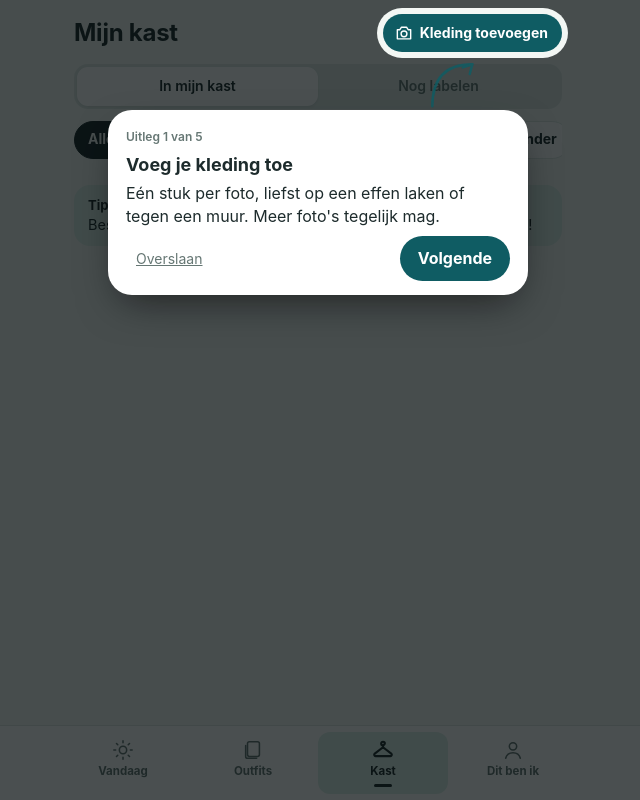
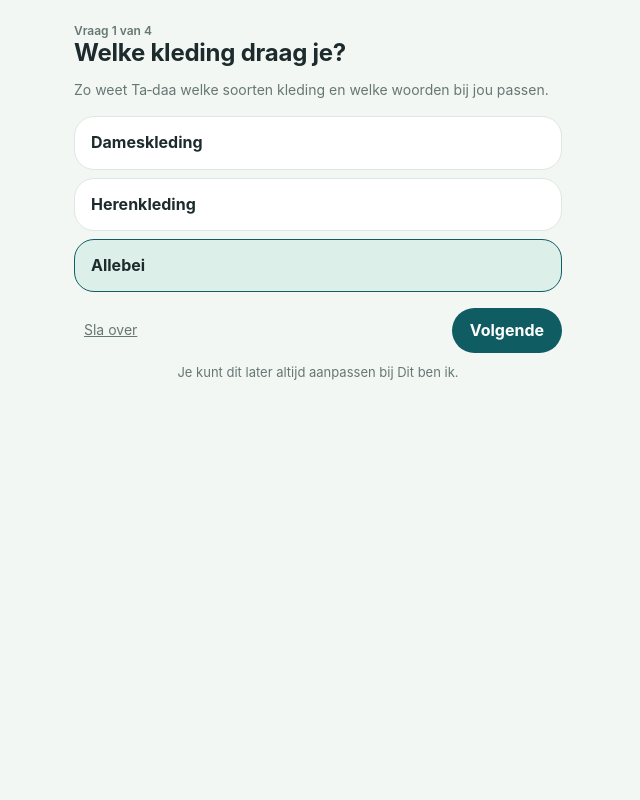
Before and after one commit to Denkstroom/ta-daa, a plain HTML site: page index.html in a window 1280 px wide. Both pictures are taken after a click on the button "Liever in de browser gebruiken". Shown: the whole page, without its empty margins (322-962 px from the left). Drawn offline with Linux system fonts and the light colour scheme.

Commit message:
Ta-daa 1.6: startvragenlijst, nieuwe uitleg in 4 stappen, rechte pijl
Co-Authored-By: Claude Opus 5.5 <noreply@anthropic.com>

```diff
--- a/index.html
+++ b/index.html
@@ -108,6 +108,12 @@ h3{font-size:15px;margin:0 0 8px;font-weight:700}
 .wat{font-size:17px;margin:6px 0 8px}
 .app-icoon{width:84px;height:84px;border-radius:20px;margin:16px auto 10px;display:block;box-shadow:0 8px 20px -8px rgba(0,0,0,.4)}
 .welkom-kop{color:var(--accent);font-size:26px}
+.instellen{padding-top:8px}
+.keuzelijst{display:grid;gap:8px;margin:16px 0}
+.keuzelijst .secundair{justify-content:flex-start;flex-direction:column;align-items:flex-start;text-align:left;border-radius:20px;padding:14px 16px;font-size:16px}
+.keuzelijst .secundair small{font-weight:400;color:var(--mut);font-size:13px}
+.keuzelijst .secundair[aria-pressed="true"]{border-color:var(--accent);background:var(--accent-zacht)}
+.instellen-nav{margin-top:18px}
 .gate{list-style:none;margin:16px 0;padding:0;display:flex;flex-direction:column;gap:10px}
 .gate-stap{display:flex;gap:12px;align-items:center;background:var(--vlak);border-radius:20px;padding:10px 14px;font-size:15.5px}
 .gate-nr{flex:none;width:28px;height:28px;border-radius:50%;background:var(--accent);color:var(--op-accent);display:grid;place-items:center;font-weight:700;font-size:14px}
@@ -597,6 +603,7 @@ const ZIN=[["alles","Alles"],...BEHOEFTES];
 function zinNu(){return Object.keys(behoefte).find(k=>behoefte[k])||"alles";}
 function vandaag(){
   if(moetEerstBeginscherm()) return beginscherm();
+  if(SITE&&!S.ingesteld&&!S.welkom&&TS<0) return instellen();
   if(SITE&&!S.welkom&&TS<0) return welkom();
   const open=S.gedragen.filter(g=>!g.klaar).slice(-1)[0];
   const tijdVoorVraag=open&&(open.datum<vandaagDatum()||new Date().getHours()>=17);   // pas 's avonds of de volgende dag
@@ -612,7 +619,7 @@ function vandaag(){
   ${politie?`<div class="politie" role="status"><b>Modepolitie</b>${MODEPOLITIE[politie]}</div>`:""}
   ${o?`<button class="tafel" id="open" aria-label="Bekijk deze outfit laag voor laag">${polaroids(o.stukken)}</button>
     <div class="knoppen"><button class="secundair rond" id="andere" aria-label="Laat een andere outfit zien">${ICO.wissel}</button><button class="primair" id="aan">Trek ik aan</button></div>`
-  :kleding<2?`<div class="leeg-staat"><b>Je kast is nog leeg</b><br>Voeg eerst wat kleding toe. Dan gaat Ta-daa voor je combineren.</div><button class="primair" id="naarkast" style="margin-top:10px">Kleding toevoegen</button>${TIP_ONLINE}`
+  :kleding<2?`<div class="leeg-staat"><b>Je kast is nog leeg</b><br>Voeg eerst wat kleding toe. Dan gaat Ta-daa voor je combineren.</div><button class="primair" id="naarkast" style="margin-top:10px">Kleding toevoegen</button>`
   :`<div class="leeg-staat">Geen outfits voor ${weerNaam.toLowerCase()} weer${zinNu()!=="alles"?" die "+zinNaam.toLowerCase()+" zijn":""}. Tik op het weer of op "Zin in" om te wisselen.</div>`}`;
   if(o){
     $("#andere").onclick=()=>{overgeslagen(o.nr);plek++;andereTeller++;vandaag();};
@@ -981,11 +988,10 @@ function beginscherm(){
   scrollTo(0,0);
 }
 const TOUR=[ // wijst op de schermen zelf aan wat je doet
-  {tab:"kast",doel:"#plus",kop:"Voeg je kleding toe",tekst:"Eén stuk per foto, liefst op een effen laken of tegen een muur. Meer foto's tegelijk mag."},
-  {tab:"kast",doel:'[data-w="labelen"]',kop:"Vertel per stuk wat het is",tekst:"Je nieuwe foto's komen hier. Tik ze één voor één aan: wat het is, de kleur, voor welk weer en hoe het voelt."},
-  {tab:"ik",doel:'nav [data-tab="ik"]',kop:"Vertel wie je bent",tekst:"Kies wat je graag laat zien en welke regels je wilt. Ta-daa houdt er rekening mee."},
-  {tab:"vandaag",doel:".wissels",kop:"Laat je verrassen",tekst:"Tik op het weer en waar je zin in hebt, Ta-daa stelt een outfit voor."},
-  {tab:"outfits",doel:'nav [data-tab="outfits"]',kop:"Vertel hoe het voelde",tekst:"Na het dragen vraagt Ta-daa hoe het voelde. Eén tik is genoeg. Je outfits en favorieten staan hier."}];
+  {tab:"kast",doel:"#plus",kop:"Voeg je kleding toe",tekst:"Maak een foto van één kledingstuk, het liefst op een effen ondergrond. Of maak screenshots van je online aankopen."},
+  {tab:"kast",doel:".seg",kop:"Je kleding komt hier te staan",tekst:"Blader door je kledingstukken en voeg wat informatie toe, zodat Ta‑daa zo goed mogelijk voor je werkt."},
+  {tab:"vandaag",doel:".wissels",kop:"Laat je verrassen",tekst:"Tik op het weer en waar je zin in hebt, Ta‑daa stelt een outfit voor."},
+  {tab:"outfits",doel:'nav [data-tab="outfits"]',kop:"Optioneel: vertel hoe het voelde",tekst:"Na het dragen vraagt Ta‑daa hoe je outfit voelde, om beter op je wensen af te stemmen. Al je outfits staan hier."}];
 let TS=-1;
 function startTour(){ TS=0; tekenTour(); }
 function tourVolgende(klaar){
@@ -1004,13 +1010,12 @@ function tekenTour(){
       <p class="tour-label">Uitleg ${TS+1} van ${TOUR.length}</p><h3>${esc(st.kop)}</h3><p>${esc(st.tekst)}</p>
       <div class="tour-nav">${laatste?"<span></span>":'<button class="link" id="tour-over">Overslaan</button>'}<button class="primair" id="tour-verder">${laatste?"Aan de slag!":"Volgende"}</button></div></div>`;
   // wolkje onder het doel als het past, anders erboven; ertussen ruimte voor de pijl
-  const w=box.querySelector(".tour-wolk"), h=w.offsetHeight, gat=52, boven=r.top-pad, onder=r.bottom+pad;
+  const w=box.querySelector(".tour-wolk"), h=w.offsetHeight, gat=40, boven=r.top-pad, onder=r.bottom+pad;
   const kant=onder+gat+h<=H-12?"onder":"boven";
   w.style.top=(kant==="onder"?onder+gat:Math.max(12,boven-gat-h))+"px";
   const wr=w.getBoundingClientRect(), cx=Math.min(Math.max(r.left+r.width/2,28),W-28);
-  const sx=Math.min(Math.max(cx-40,wr.left+40),wr.right-40), sy=kant==="onder"?wr.top-4:wr.bottom+4, ey=kant==="onder"?onder+6:boven-6;
-  const k=10, hoek=Math.atan2(ey-sy,cx-sx), kop=a=>`${cx-k*Math.cos(hoek+a)},${ey-k*Math.sin(hoek+a)}`;
-  box.querySelector(".tour-pijl").innerHTML=`<path d="M${sx},${sy} Q${sx},${ey} ${cx},${ey}"/><path d="M${kop(.5)} L${cx},${ey} L${kop(-.5)}"/>`;
+  const sy=kant==="onder"?wr.top-6:wr.bottom+6, ey=kant==="onder"?onder+6:boven-6, k=9, r1=kant==="onder"?-1:1;
+  box.querySelector(".tour-pijl").innerHTML=`<path d="M${cx},${sy} L${cx},${ey}"/><path d="M${cx-k},${ey-r1*k} L${cx},${ey} L${cx+k},${ey-r1*k}"/>`;
   $("#tour-verder").onclick=()=>tourVolgende(laatste);
   if($("#tour-over")) $("#tour-over").onclick=()=>tourVolgende(true);
 }
@@ -1019,9 +1024,37 @@ const STAPPEN=[
   ["Voeg je kleding toe","Eén stuk per foto, liefst op een effen laken of tegen een muur. Meer foto's tegelijk mag."],
   ["Vertel per stuk wat het is","Wat het is, de kleur, voor welk weer en hoe het voelt. Ta-daa doet alvast een voorstel voor de kleur."],
   ["Vertel wie je bent","Bij Dit ben ik kies je wat je graag laat zien en welke regels je wilt."],
-  ["Laat je verrassen","Tik op het weer en waar je zin in hebt, Ta-daa stelt een outfit voor."],
+  ["Laat je verrassen","Tik op het weer en waar je zin in hebt, Ta‑daa stelt een outfit voor."],
   ["Vertel hoe het voelde","Eén tik na het dragen is genoeg. Zo leert Ta-daa wat bij jou past."]];
 const stappenHtml=()=>`<ol class="stappen genummerd">${STAPPEN.map(([t,u])=>`<li><b>${t}</b><span>${u}</span></li>`).join("")}</ol>`;
+const VRAGEN=["kleding","zien","kleurtype","hakken"];
+function instellen(i=0){
+  const p=P(), vragen=VRAGEN.filter(v=>!(v==="hakken"&&heren())), v=vragen[i], laatste=i===vragen.length-1;
+  const mag=z=>p.zones[z]||"mm";
+  const inhoud={
+    kleding:`<h1>Welke kleding draag je?</h1><p class="mut">Zo weet Ta‑daa welke soorten kleding en welke woorden bij jou passen.</p>
+      <div class="keuzelijst">${[["dames","Dameskleding"],["heren","Herenkleding"],["allebei","Allebei"]].map(([k,t])=>`<button class="secundair" data-afd="${k}" aria-pressed="${p.afdeling===k}">${t}</button>`).join("")}</div>`,
+    zien:`<h1>Wat laat je graag zien?</h1><p class="mut">Tik een plek om te wisselen. Er is geen goed of fout: het gaat erom waar jij je fijn in voelt.</p>
+      <div class="pop">${POP}${zones().map(([z,t])=>`<button class="zone" data-zone="${z}" data-stand="${mag(z)}" style="left:${ZONEPLEK[z][0]}px;top:${ZONEPLEK[z][1]}px">${t}</button>`).join("")}</div>
+      <div class="legenda"><span><i style="background:var(--accent)"></i>laat ik graag zien</span><span><i style="background:var(--vlak);border:1.5px solid var(--lijn)"></i>maakt niet uit</span><span><i style="border:1.5px dashed var(--mut)"></i>liever bedekt</span></div>`,
+    kleurtype:`<h1>Weet je je kleurtype?</h1><p class="mut">Dan kiest Ta-daa kleuren die je goed staan. Weet je het niet? Geen probleem.</p>
+      <div class="keuzelijst">${Object.entries(KLEURTYPES).map(([k,w])=>`<button class="secundair" data-kt="${k}" aria-pressed="${p.kleurtype===k}">${w[0]}${k!=="onbekend"?`<small>${w[1]}</small>`:""}</button>`).join("")}</div>`,
+    hakken:`<h1>Draag je graag hakken?</h1><p class="mut">Zo weet Ta‑daa of outfits met hakken vaak langs mogen komen.</p>
+      <div class="keuzelijst"><button class="secundair" data-hak="0" aria-pressed="${!p.comfort.geenHakken}">Ja, prima</button><button class="secundair" data-hak="1" aria-pressed="${!!p.comfort.geenHakken}">Liever niet</button></div>`};
+  app.innerHTML=`<div class="instellen"><p class="tour-label">Vraag ${i+1} van ${vragen.length}</p>${inhoud[v]}
+    <div class="tour-nav instellen-nav">${i?'<button class="link" id="vorige">Vorige</button>':'<button class="link" id="slaover">Sla over</button>'}<button class="primair" id="verder">${laatste?"Klaar":"Volgende"}</button></div>
+    <p class="mut" style="text-align:center;margin-top:10px;font-size:13px">Je kunt dit later altijd aanpassen bij Dit ben ik.</p></div>`;
+  const zet=f=>{S.profiel=p;f(p);bewaar();_ideeCache=null;instellen(i);};
+  app.querySelectorAll("[data-afd]").forEach(b=>b.onclick=()=>zet(p=>p.afdeling=b.dataset.afd));
+  app.querySelectorAll("[data-zone]").forEach(b=>b.onclick=()=>zet(p=>{const z=b.dataset.zone;p.zones[z]=STANDEN[(STANDEN.indexOf(mag(z))+1)%3];}));
+  app.querySelectorAll("[data-kt]").forEach(b=>b.onclick=()=>zet(p=>p.kleurtype=b.dataset.kt));
+  app.querySelectorAll("[data-hak]").forEach(b=>b.onclick=()=>zet(p=>p.comfort.geenHakken=b.dataset.hak==="1"));
+  const klaar=()=>{S.profiel=p;S.ingesteld=true;bewaar();toon();};
+  $("#verder").onclick=()=>laatste?klaar():instellen(i+1);
+  if($("#vorige")) $("#vorige").onclick=()=>instellen(i-1);
+  if($("#slaover")) $("#slaover").onclick=klaar;
+  scrollTo(0,0);
+}
 function welkom(){ setTimeout(startTour,50); app.innerHTML=""; }
 function uitleg(onderwerp,van="ik"){
   const terug=`<button class="terug" id="terug">${ICO.terug}Dit ben ik</button>`;
@@ -1115,7 +1148,7 @@ let tab="vandaag";
 const SCHERMEN={vandaag,outfits,kast,ik};
 const markeerMenu=()=>{document.querySelectorAll("nav [data-tab]").forEach(b=>b.setAttribute("aria-current",b.dataset.tab===tab?"page":"false"));
   const k=document.querySelector('nav [data-tab="kast"]'); k.classList.toggle("stip",kastCheck().length>0||teLabelen().length>0);};
-function toon(scroll=true){ markeerMenu(); SCHERMEN[tab](); document.querySelector("nav").hidden=moetEerstBeginscherm(); if(scroll) scrollTo(0,0); }
+function toon(scroll=true){ markeerMenu(); SCHERMEN[tab](); document.querySelector("nav").hidden=moetEerstBeginscherm()||(SITE&&!S.ingesteld&&!S.welkom&&TS<0&&tab==="vandaag"); if(scroll) scrollTo(0,0); }
 document.querySelectorAll("nav [data-tab]").forEach(b=>b.onclick=()=>{werk=null;tab=b.dataset.tab;toon();});
 opstarten();
 </script>
--- a/sw.js
+++ b/sw.js
@@ -1,5 +1,5 @@
-// Ta-daa offline-hulpje. Versie 20261123183856
-const C="tadaa-20261123183856";
+// Ta-daa offline-hulpje. Versie 20261123185025
+const C="tadaa-20261123185025";
 const FILES=["./","index.html","manifest.webmanifest","icon-180.png","icon-192.png","icon-512.png"];
 self.addEventListener("install",e=>{e.waitUntil(caches.open(C).then(c=>c.addAll(FILES)));self.skipWaiting();});
 self.addEventListener("activate",e=>{e.waitUntil(caches.keys().then(ks=>Promise.all(ks.filter(k=>k!==C).map(k=>caches.delete(k)))));self.clients.claim();});
```
